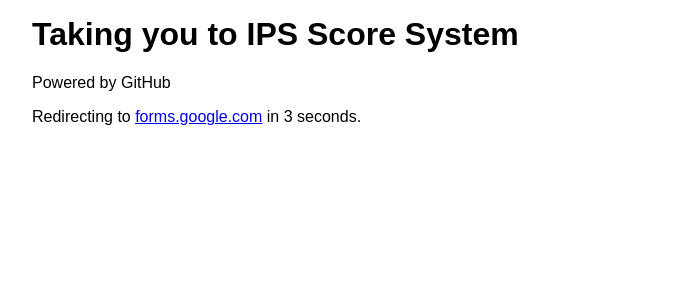
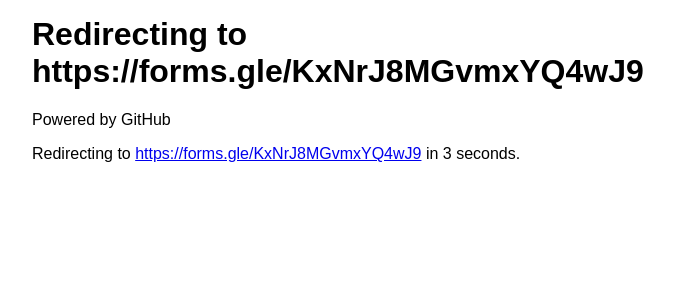
Before and after one commit to matsq4/mgrpguides, a Jekyll site: the page built from IPSform.md, in a window 1280 px wide. Shown: the top 300 px of the page, without its empty margins (288-962 px from the left). Built offline with Jekyll 4.4.1, drawn with Linux system fonts in a browser that asks for light colours.

Commit message:
Update IPSform.md

```diff
--- a/IPSform.md
+++ b/IPSform.md
@@ -1,8 +1,6 @@
 ---
 layout: forward
-targettitle: Taking you to IPS Score System
 target: https://forms.gle/KxNrJ8MGvmxYQ4wJ9
-targetname: forms.google.com
 time: 3
 message: Powered by GitHub
 ---
```
